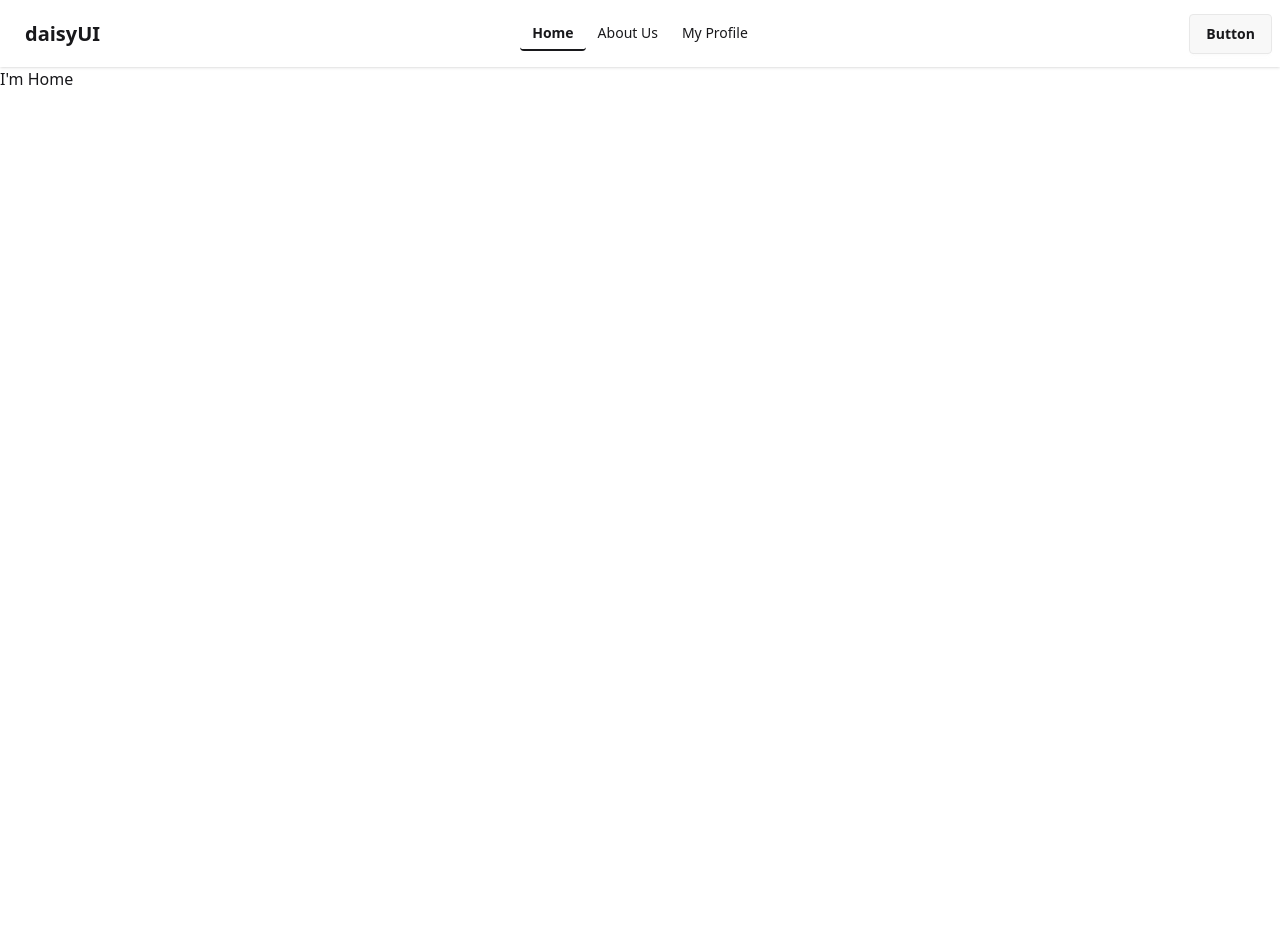
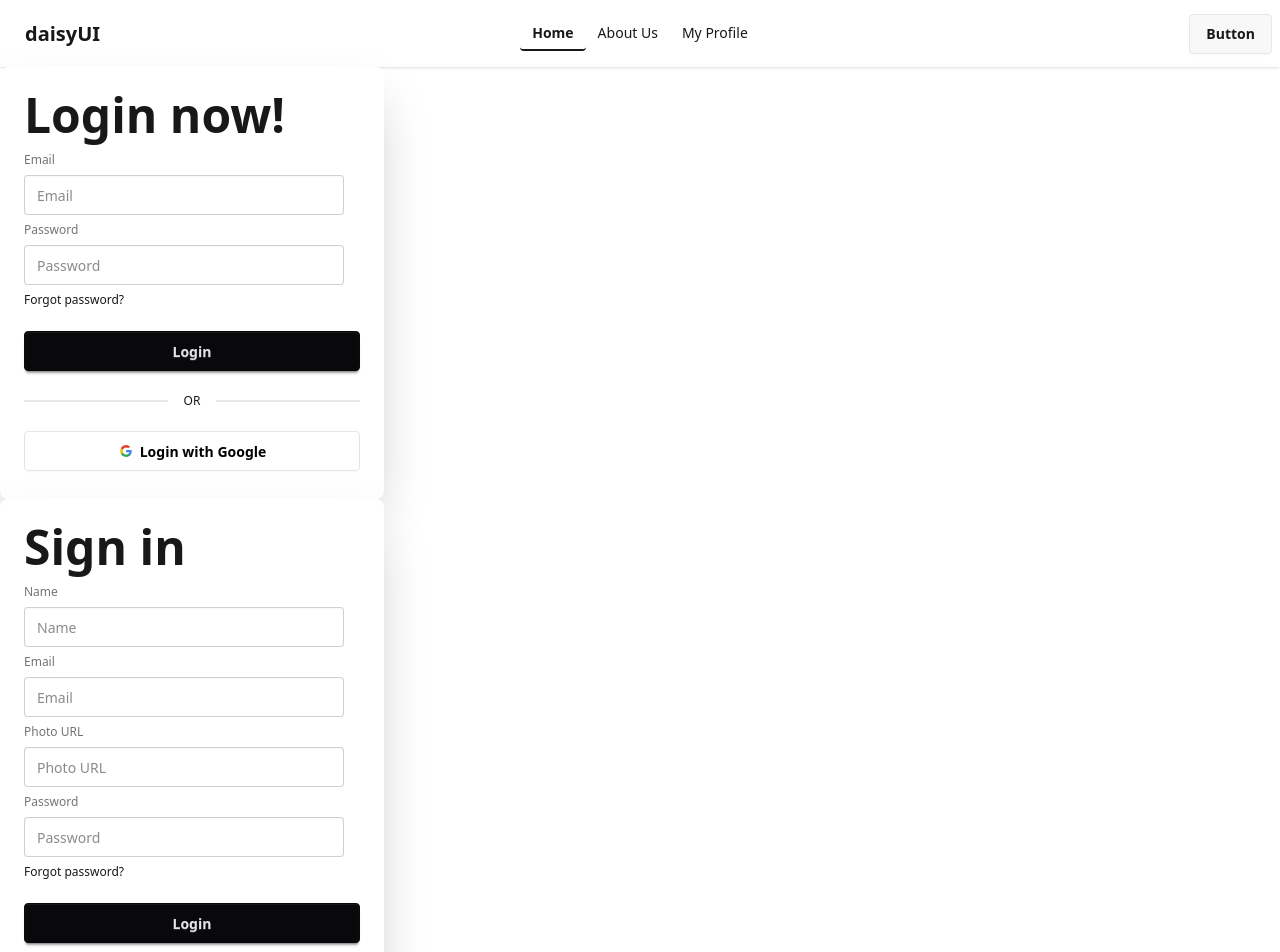
Before and after one commit to Shohel-Raj/plant-care-clint-side, a React (Vite) app: page / in a window 1280 px wide. Shown: the top 952 px of the page. Before the commit the page ends 800 px from the top, so only its background shows below. Built offline with nearby package versions, Linux system fonts and the light colour scheme; no server answers.

Commit message:
Login and sign in Form added

```diff
--- /dev/null
+++ b/src/Component/LoginSignIn/Login.jsx
@@ -0,0 +1,30 @@
+import React from 'react';
+
+const Login = () => {
+    return (
+        <>
+            <div className="card bg-base-100 w-full max-w-sm shrink-0 shadow-2xl">
+                <div className="card-body">
+                    <h1 className="text-5xl font-bold">Login now!</h1>
+                    <fieldset className="fieldset">
+                        <label className="label">Email</label>
+                        <input type="email" className="input" placeholder="Email" />
+                        <label className="label">Password</label>
+                        <input type="password" className="input" placeholder="Password" />
+                        <div><a className="link link-hover">Forgot password?</a></div>
+                        <button className="btn btn-neutral mt-4">Login</button>
+
+                        <div className="divider">OR</div>
+
+                        <button className="btn bg-white text-black border-[#e5e5e5]">
+                            <svg aria-label="Google logo" width="16" height="16" xmlns="http://www.w3.org/2000/svg" viewBox="0 0 512 512"><g><path d="m0 0H512V512H0" fill="#fff"></path><path fill="#34a853" d="M153 292c30 82 118 95 171 60h62v48A192 192 0 0190 341"></path><path fill="#4285f4" d="m386 400a140 175 0 0053-179H260v74h102q-7 37-38 57"></path><path fill="#fbbc02" d="m90 341a208 200 0 010-171l63 49q-12 37 0 73"></path><path fill="#ea4335" d="m153 219c22-69 116-109 179-50l55-54c-78-75-230-72-297 55"></path></g></svg>
+                            Login with Google
+                        </button>
+                    </fieldset>
+                </div>
+            </div>
+        </>
+    );
+};
+
+export default Login;
--- /dev/null
+++ b/src/Component/LoginSignIn/SignIn.jsx
@@ -0,0 +1,56 @@
+import React from 'react';
+
+const SignIn = () => {
+    return (
+        <>
+            <div className="card bg-base-100 w-full max-w-sm shrink-0 shadow-2xl">
+                <div className="card-body">
+                    <h1 className="text-5xl font-bold">Sign in</h1>
+                    <fieldset className="fieldset">
+
+                        <label className="label">Name</label>
+                        <input type="text" className="input" placeholder="Name" />
+
+                        <label className="label">Email</label>
+                        <input type="email" className="input" placeholder="Email" />
+
+                        <label className="label">Photo URL</label>
+                        <input type="url" className="input" placeholder="Photo URL" />
+
+
+
+                        <label className="label">Password</label>
+                        <label className="input validator">
+
+                            <input
+                                type="password"
+                                required
+                                placeholder="Password"
+                                minlength="8"
+                                pattern="(?=.*\d)(?=.*[a-z])(?=.*[A-Z]).{8,}"
+                                title="Must be more than 8 characters, including number, lowercase letter, uppercase letter"
+                            />
+                        </label>
+                        <p className="validator-hint hidden">
+                            Must be more than 8 characters, including
+                            <br />At least one number <br />At least one lowercase letter <br />At least one uppercase letter
+                        </p>
+
+
+                        <div><a className="link link-hover">Forgot password?</a></div>
+                        <button className="btn btn-neutral mt-4">Login</button>
+
+                        <div className="divider">OR</div>
+
+                        <button className="btn bg-white text-black border-[#e5e5e5]">
+                            <svg aria-label="Google logo" width="16" height="16" xmlns="http://www.w3.org/2000/svg" viewBox="0 0 512 512"><g><path d="m0 0H512V512H0" fill="#fff"></path><path fill="#34a853" d="M153 292c30 82 118 95 171 60h62v48A192 192 0 0190 341"></path><path fill="#4285f4" d="m386 400a140 175 0 0053-179H260v74h102q-7 37-38 57"></path><path fill="#fbbc02" d="m90 341a208 200 0 010-171l63 49q-12 37 0 73"></path><path fill="#ea4335" d="m153 219c22-69 116-109 179-50l55-54c-78-75-230-72-297 55"></path></g></svg>
+                            Login with Google
+                        </button>
+                    </fieldset>
+                </div>
+            </div>
+        </>
+    );
+};
+
+export default SignIn;
--- a/src/Pages/Home.jsx
+++ b/src/Pages/Home.jsx
@@ -1,11 +1,14 @@
 import React from 'react';
+import Login from '../Component/LoginSignIn/Login';
+import SignIn from '../Component/LoginSignIn/SignIn';
 
 const Home = () => {
 
     return (
-        <div>
-            I'm Home
-        </div>
+        <>
+            <Login></Login>
+            <SignIn></SignIn>
+        </>
     );
 };
 
--- a/src/RootLayout/RootLayout.jsx
+++ b/src/RootLayout/RootLayout.jsx
@@ -7,6 +7,7 @@ const RootLayout = () => {
         <div>
             <Navbar></Navbar>
             <Outlet></Outlet>
+
         </div>
     );
 };
```
